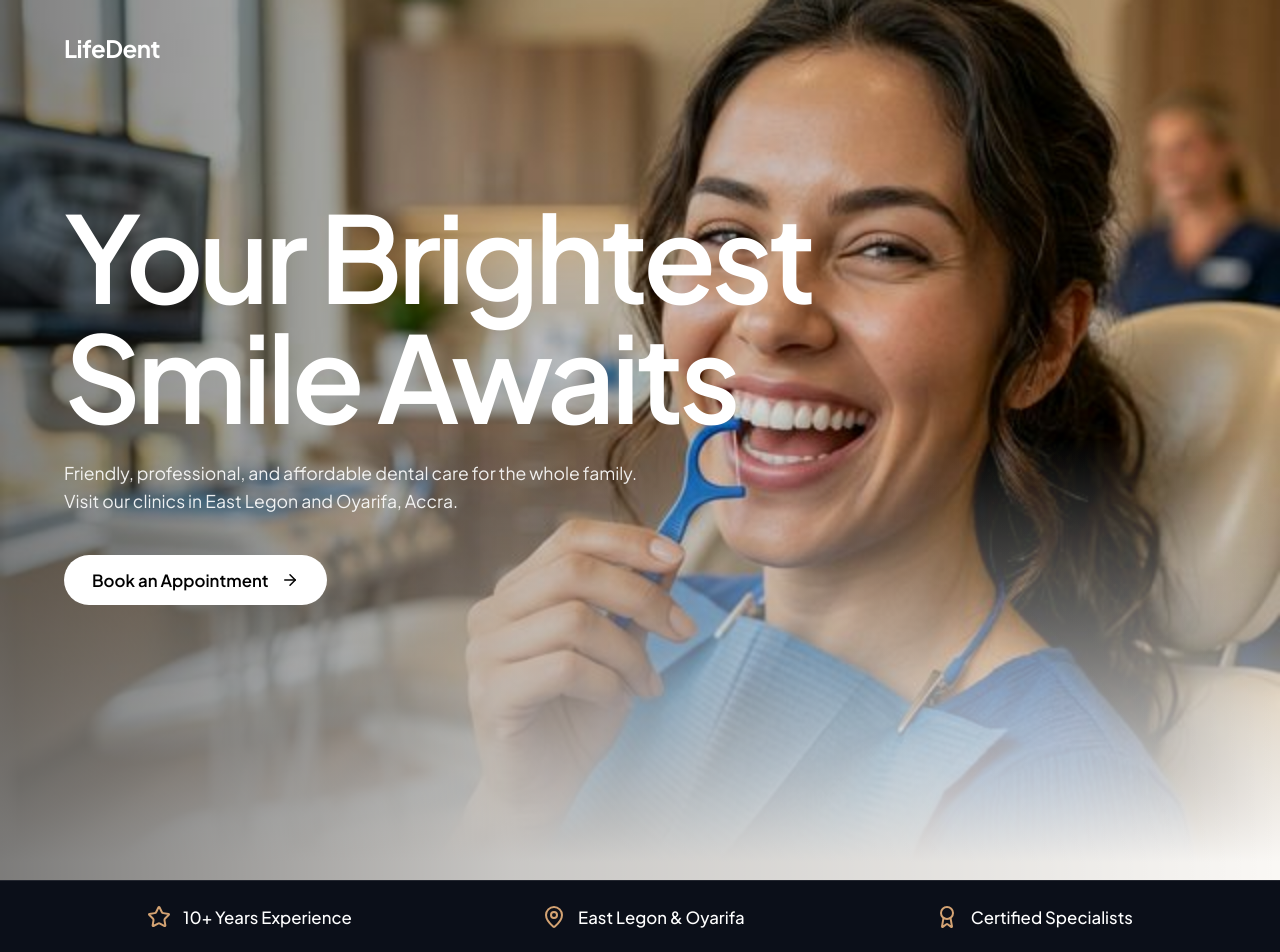
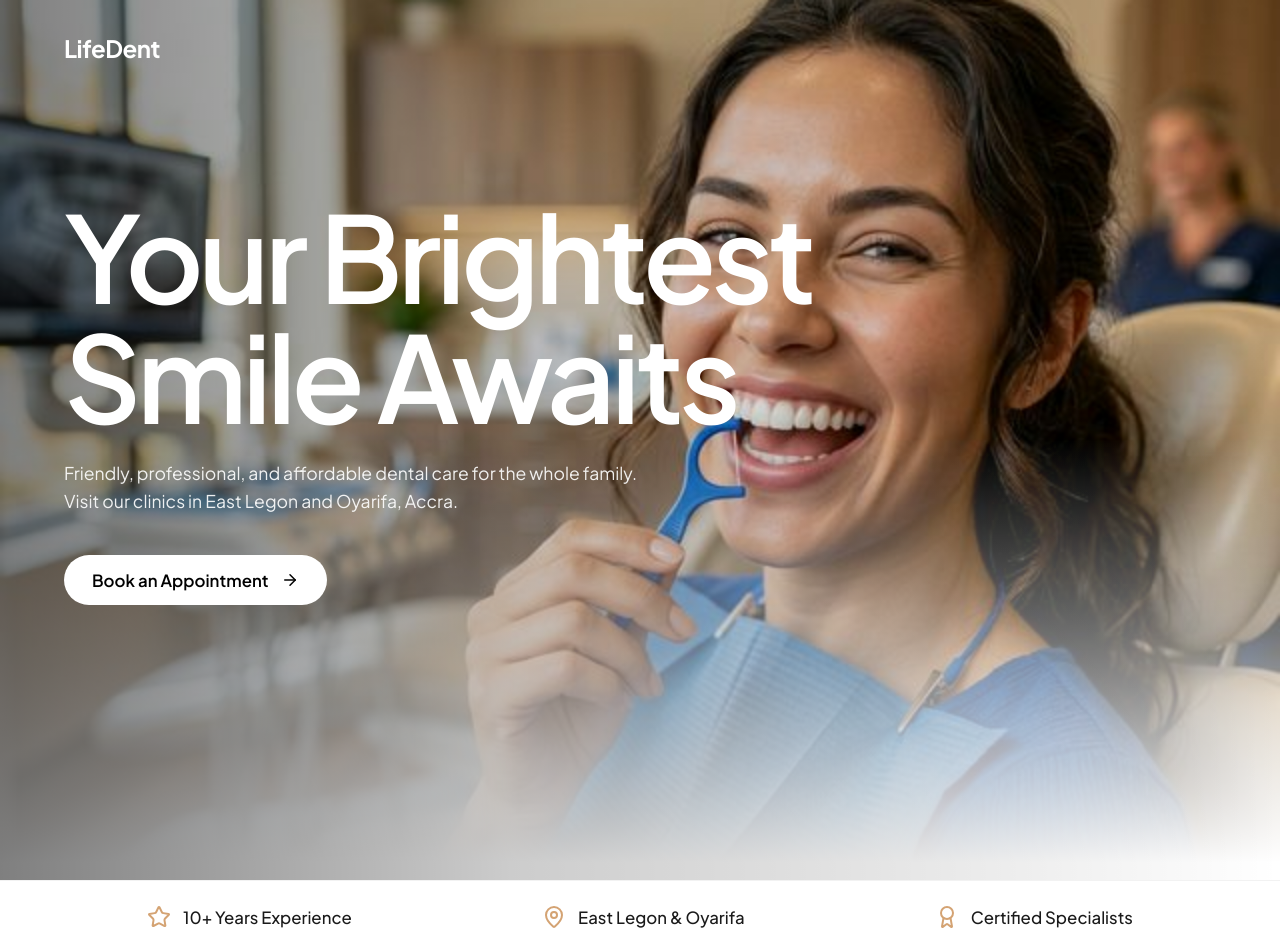
Before and after one commit to darlain71/dentist-site, a React (Vite) app: page / in a window 1280 px wide. Shown: the top 952 px of the page. Built offline with nearby package versions, Linux system fonts and the light colour scheme.

Commit message:
Set homepage section backgrounds to white

```diff
--- a/src/index.css
+++ b/src/index.css
@@ -54,7 +54,7 @@ body {
   bottom: 0;
   background:
     linear-gradient(to right, rgba(0,0,0,0.5) 0%, rgba(0,0,0,0.2) 40%, rgba(0,0,0,0) 100%),
-    linear-gradient(to top, #faf8f5 0%, #faf8f5 2%, rgba(250, 248, 245, 0) 50%);
+    linear-gradient(to top, #ffffff 0%, #ffffff 2%, rgba(255, 255, 255, 0) 50%);
 }
 
 .header {
@@ -868,7 +868,7 @@ body {
 /* Testimonials Section */
 .testimonials-section {
   background-color: #ffffff;
-  color: #ffffff;
+  color: #1a1a1a;
   padding: 6rem 5%;
 }
 
@@ -1053,7 +1053,7 @@ body {
 }
 /* Product Section */
 .product-section {
-  background-color: #faf8f5;
+  background-color: #ffffff;
   color: #ffffff;
   padding: 6rem 5% 8rem 5%;
 }
@@ -2214,8 +2214,8 @@ body {
 
 /* Trust Banner */
 .trust-banner {
-  background-color: #0b0f19;
-  border-top: 1px solid rgba(255, 255, 255, 0.1);
+  background-color: #ffffff;
+  border-top: 1px solid rgba(0, 0, 0, 0.05);
   padding: 1.5rem 5%;
 }
 
@@ -2233,7 +2233,7 @@ body {
   display: flex;
   align-items: center;
   gap: 0.75rem;
-  color: #ffffff;
+  color: #1a1a1a;
   font-weight: 500;
   font-size: 1.05rem;
 }
--- a/src/pages/Home.jsx
+++ b/src/pages/Home.jsx
@@ -83,7 +83,7 @@ const Home = () => {
         </div>
       </section>
 
-      <section className="product-section" id="gallery" style={{ backgroundColor: '#faf8f5' }}>
+      <section className="product-section" id="gallery">
         <div className="product-container" style={{ maxWidth: '1200px', margin: '0 auto' }}>
           <div className="product-info-left" style={{ textAlign: 'center', marginBottom: '4rem' }}>
             <h2 className="product-heading" style={{ fontSize: '3rem', marginBottom: '1rem' }}>
```
